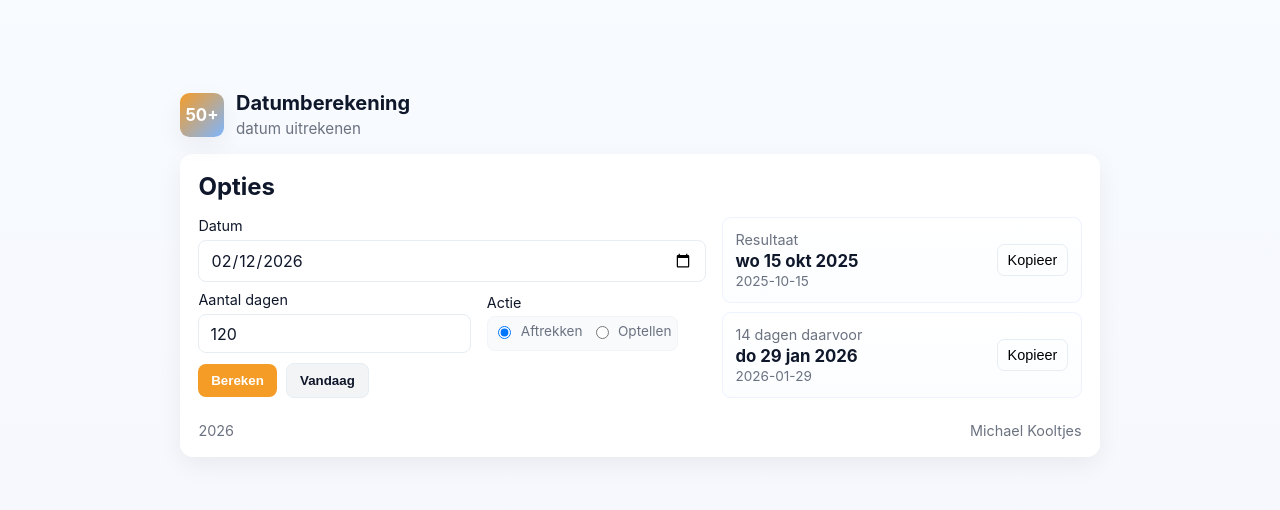
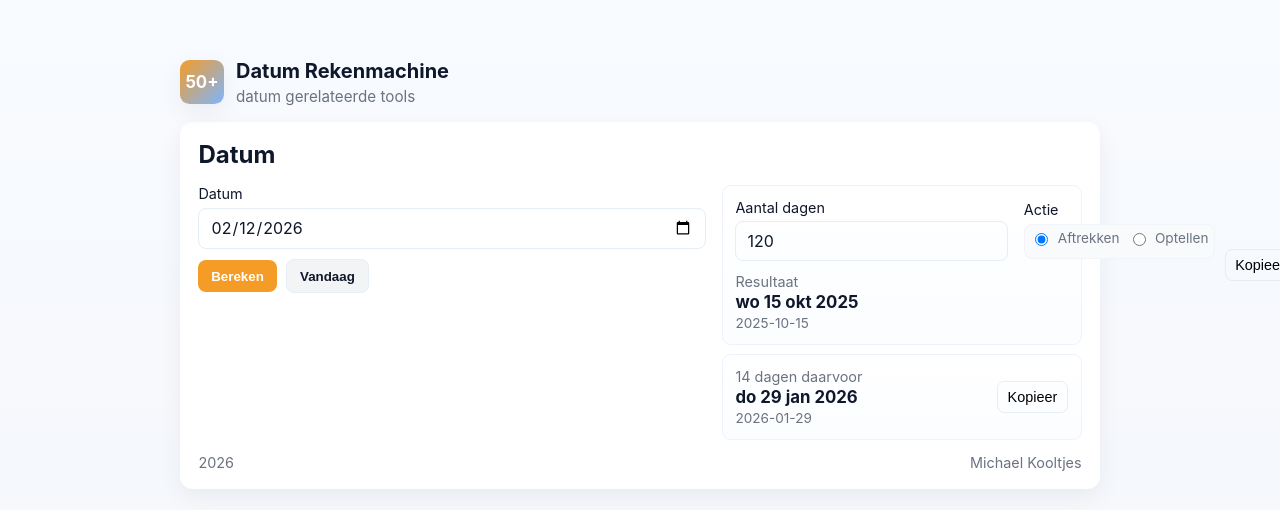
Before and after one commit to MichaelKooltjes/mkooltjes.nl, a plain HTML site: page 50plus/index.html in a window 1280 px wide. Shown: the part 126-636 px from the top of the page. Drawn offline with Linux system fonts and the light colour scheme.

Commit message:
trying out new layout

```diff
--- a/50plus/index.html
+++ b/50plus/index.html
@@ -3,7 +3,7 @@
 <head>
   <meta charset="utf-8" />
   <meta name="viewport" content="width=device-width,initial-scale=1" />
-  <title>Datumberekening - Tool</title>
+  <title>50+ Mobiel tools</title>
   <style>
     :root{
       --bg:#f5f7fb;
@@ -198,14 +198,14 @@
       <div class="brand">
         <div class="logo" aria-hidden>50+</div>
         <div>
-          <h1>Datumberekening</h1>
-          <p class="lead">datum uitrekenen</p>
+          <h1>Datum Rekenmachine</h1>
+          <p class="lead">datum gerelateerde tools</p>
         </div>
       </div>
     </header>
 
     <main class="card" role="main" aria-labelledby="appTitle">
-      <h2 id="appTitle" style="margin:0 0 .6rem 0;">Opties</h2>
+      <h2 id="appTitle" style="margin:0 0 .6rem 0;">Datum</h2>
 
       <div class="grid">
         <section>
@@ -214,6 +214,18 @@
             <input id="baseDate" type="date" class="control" aria-describedby="baseDateHint">
           </div>
 
+
+
+          <div style="display:flex;gap:.6rem;align-items:center;margin-bottom:.6rem;">
+            <button id="computeBtn" class="btn" aria-controls="resultArea">Bereken</button>
+            <button id="resetBtn" class="btn secondary" title="Reset naar standaardwaardes">Vandaag</button>
+          </div>
+        </section>
+
+        <aside>
+          <div style="display:flex;flex-direction:column;gap:.6rem;">
+            <div class="result" aria-live="polite" id="resultArea">
+              <div class="info">
                 <div class="row" style="margin-bottom:.6rem;">
                   <div style="flex:1;">
                     <label for="days">Aantal dagen</label>
@@ -234,17 +246,6 @@
                     </div>
                   </div>
                 </div>
-
-          <div style="display:flex;gap:.6rem;align-items:center;margin-bottom:.6rem;">
-            <button id="computeBtn" class="btn" aria-controls="resultArea">Bereken</button>
-            <button id="resetBtn" class="btn secondary" title="Reset naar standaardwaardes">Vandaag</button>
-          </div>
-        </section>
-
-        <aside>
-          <div style="display:flex;flex-direction:column;gap:.6rem;">
-            <div class="result" aria-live="polite" id="resultArea">
-              <div class="info">
                 <div class="muted">Resultaat</div>
                 <div id="resultHuman" class="big">—</div>
                 <div id="resultIso" class="small muted">—</div>
```
Lines whose indentation alone changed are shown as unchanged.
